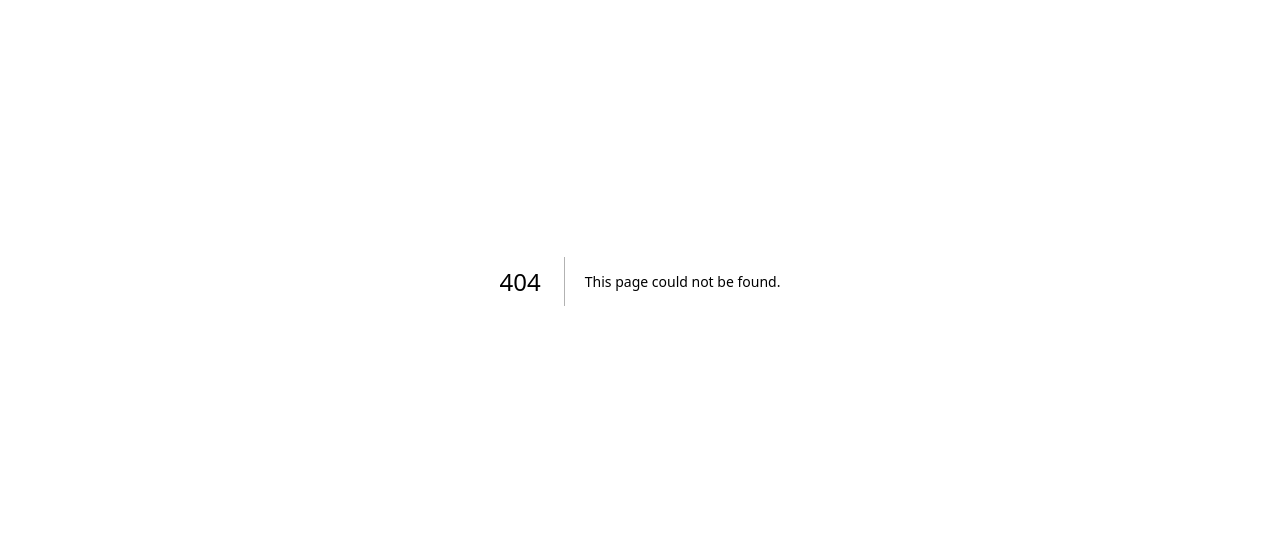
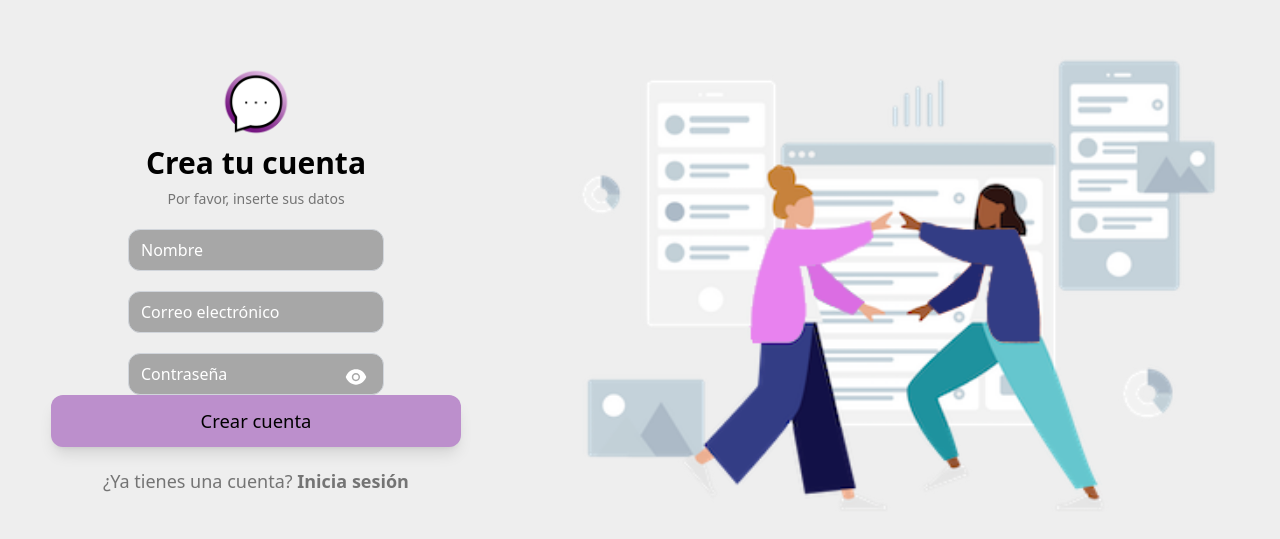
Before and after one commit to Sstark97/chat-now, a Next.js app: page /register in a window 1280 px wide. Before the commit this address had no page. Shown: the part 119-658 px from the top of the page. Built offline with nearby package versions, Linux system fonts and the light colour scheme.

Commit message:
Add Register Form and Image in Register

```diff
--- a/src/components/Input.tsx
+++ b/src/components/Input.tsx
@@ -1,11 +1,11 @@
 import type { InputProps } from "@customTypes/components"
 
-const Input = ({ type, placeholder, children}: InputProps) => (
+const Input = ({ type, placeholder, children }: InputProps) => (
     <div className="relative flex flex-col mx-auto">
         <input
             type={type}
             placeholder={placeholder}
-            className="bg-secondary text-white placeholder-white border border-gray-300 rounded-xl px-3 py-2 mt-1 focus:outline-none focus:ring-2 focus:ring-purple-600 focus:border-transparent"
+            className="bg-secondary text-white placeholder-white border border-gray-300 rounded-xl px-3 py-2 mt-5 focus:outline-none focus:ring-2 focus:ring-purple-600 focus:border-transparent"
             autoComplete="new-password"
             required
         />
--- a/src/components/PasswordInput.tsx
+++ b/src/components/PasswordInput.tsx
@@ -4,7 +4,7 @@ import { AiFillEye, AiFillEyeInvisible } from "react-icons/ai"
 
 const PasswordInput = ({ placeholder }: { placeholder: string }) => {
     const [showPassword, setShowPassword] = useState(false)
-    const iconClass = "absolute top-3 right-4 fill-white text-xl lg:text-2xl"
+    const iconClass = "absolute top-8 right-4 fill-white text-xl lg:text-2xl"
 
     const handleShowPassword = () => {
         setShowPassword(!showPassword)
--- /dev/null
+++ b/src/containers/RegisterForm.tsx
@@ -0,0 +1,31 @@
+import AuthHeader from "@components/AuthHeader"
+import Input from "@components/Input"
+import PasswordInput from "@components/PasswordInput"
+import Button from "@components/Button"
+import Link from "next/link"
+
+const RegisterForm = () => {
+    return (
+        <div className="w-[90%] lg:w-2/5">
+            <AuthHeader title={"Crea tu cuenta"} />
+            <form>
+                <div className="flex flex-col items-center">
+                    <div className="w-11/12 lg:w-1/2">
+                        <Input type="text" placeholder="Nombre" />
+                        <Input type="email" placeholder="Correo electrónico" />
+                        <PasswordInput placeholder="Contraseña" />
+                    </div>
+                    <Button value={"Crear cuenta"} />
+                </div>
+            </form>
+            <p className="mt-5 text-sm text-center text-secondary_text lg:text-lg">
+                ¿Ya tienes una cuenta?{" "}
+                <Link href="/login" className="font-bold">
+                    Inicia sesión
+                </Link>
+            </p>
+        </div>
+    )
+}
+
+export default RegisterForm
--- a/src/pages/_document.tsx
+++ b/src/pages/_document.tsx
@@ -4,7 +4,7 @@ export default function Document() {
     return (
         <Html lang="en">
             <Head />
-            <body>
+            <body className="bg-primary">
                 <Main />
                 <NextScript />
             </body>
--- /dev/null
+++ b/src/pages/register.tsx
@@ -0,0 +1,12 @@
+import RegisterForm from "@containers/RegisterForm";
+import Image from "next/image";
+const Register = () => (
+    <div className="h-screen flex items-center justify-center">
+        <RegisterForm />
+        <div className="hidden lg:flex lg:w-3/5 lg:items-center lg:justify-center">
+            <Image src="/register.png" alt="Register" width={700} height={0} />
+        </div>
+    </div>
+)
+
+export default Register
--- a/tailwind.config.js
+++ b/tailwind.config.js
@@ -7,7 +7,7 @@ module.exports = {
     theme: {
         extend: {
             colors: {
-                primary: "#D9D9D9",
+                primary: "#EEEEEE",
                 secondary: "#A7A7A7",
                 light_purple: "#BC8FCC",
                 icon: "#252525",
```
